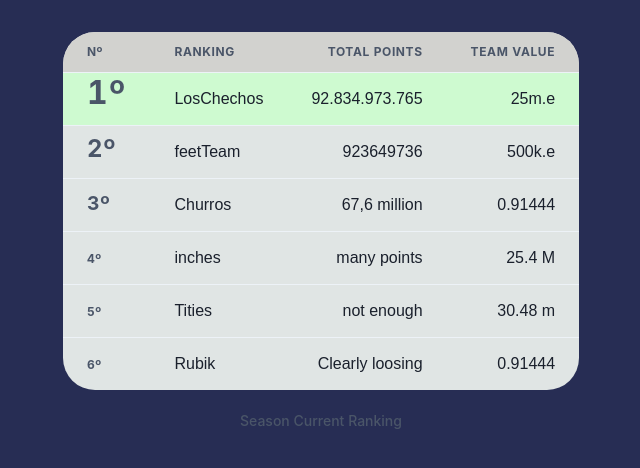
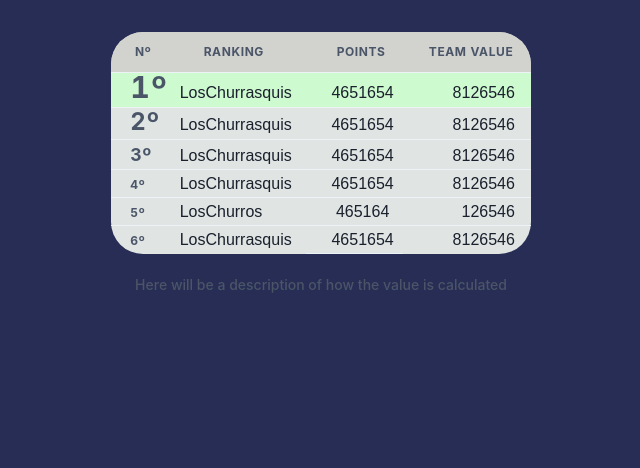
Before and after one commit to proyecto-esports/esports-project-frontend, a React (Vite) app: page /ranking in a window 1280 px wide. Shown: the top 468 px of the page, without its empty margins (319-959 px from the left). Built offline with nearby package versions, Linux system fonts and the light colour scheme.

Commit message:
Tr Customized

```diff
--- /dev/null
+++ b/src/components/RankingBoard.jsx
@@ -0,0 +1,71 @@
+import {
+  Table,
+  TableCaption,
+  TableContainer,
+  Tbody,
+  Th,
+  Thead,
+  Tr,
+} from '@chakra-ui/react';
+import React from 'react';
+
+import TrCustom from './TrCustom';
+
+const RankingBoard = () => {
+  return (
+    <TableContainer m="2rem" borderRadius="2rem">
+      <Table variant="simple" backgroundColor="#e0e5e4" borderRadius="2rem">
+        <TableCaption>
+          Here will be a description of how the value is calculated
+        </TableCaption>
+        <Thead backgroundColor="#D2D2CF">
+          <Tr>
+            <Th>Nº</Th>
+            <Th>RANKING</Th>
+            <Th padding="0.6rem 1.1rem" isNumeric>
+              POINTS
+            </Th>
+            <Th padding="0.6rem 1.1rem" isNumeric>
+              TEAM VALUE
+            </Th>
+          </Tr>
+        </Thead>
+        <Tbody>
+          <TrCustom
+            fSize="1.9rem"
+            pos="1º"
+            color="#cefad0"
+            name="LosChurrasquis"
+            points="4651654"
+            value="8126546"
+          />
+          <TrCustom
+            fSize="1.5rem"
+            pos="2º"
+            name="LosChurrasquis"
+            points="4651654"
+            value="8126546"
+          />
+          <TrCustom
+            fSize="1.1rem"
+            pos="3º"
+            name="LosChurrasquis"
+            points="4651654"
+            value="8126546"
+          />
+          <TrCustom pos="4º" name="LosChurrasquis" points="4651654" value="8126546" />
+          <TrCustom pos="5º" name="LosChurros" points="465164" value="126546" />
+          <TrCustom
+            bBottom="hidden"
+            pos="6º"
+            name="LosChurrasquis"
+            points="4651654"
+            value="8126546"
+          />
+        </Tbody>
+      </Table>
+    </TableContainer>
+  );
+};
+
+export default RankingBoard;
--- /dev/null
+++ b/src/components/TrCustom.jsx
@@ -0,0 +1,26 @@
+import { Td, Th, Tr } from '@chakra-ui/react';
+import React from 'react';
+
+const TrCustom = ({ pos, name, points, value, fSize, color, bBottom }) => {
+  return (
+    <Tr backgroundColor={color} borderBottom={bBottom}>
+      <Th fontSize={fSize} padding="0.4rem 0.4rem 0.2rem 1.2rem">
+        {pos}
+      </Th>
+      <Td padding="0.2rem 0.4rem 0.2rem 0rem">{name}</Td>
+      <Td
+        isNumeric
+        padding="0.2rem 0.4rem 0.2rem 1.4rem"
+        display="flex"
+        justifyContent="center"
+      >
+        {points}
+      </Td>
+      <Td isNumeric padding="0.2rem 1rem 0.2rem 0rem">
+        {value}
+      </Td>
+    </Tr>
+  );
+};
+
+export default TrCustom;
--- a/src/routes/Ranking.jsx
+++ b/src/routes/Ranking.jsx
@@ -1,71 +1,12 @@
-import {
-  Table,
-  TableCaption,
-  TableContainer,
-  Tbody,
-  Td,
-  Th,
-  Thead,
-  Tr,
-} from '@chakra-ui/react';
 import React from 'react';
 
+import RankingBoard from '../components/RankingBoard';
 import BoxFlex from '../components/UI/BoxFlex';
 
 const Ranking = () => {
   return (
     <BoxFlex>
-      <TableContainer m="2rem" borderRadius="2rem">
-        <Table variant="simple" backgroundColor="#e0e5e4" borderRadius="2rem">
-          <TableCaption>Season Current Ranking</TableCaption>
-          <Thead backgroundColor="#D2D2CF">
-            <Tr>
-              <Th>Nº</Th>
-              <Th>RANKING</Th>
-              <Th isNumeric>TOTAL POINTS</Th>
-              <Th isNumeric>TEAM VALUE</Th>
-            </Tr>
-          </Thead>
-          <Tbody>
-            <Tr backgroundColor="#cefad0">
-              <Th fontSize="2rem">1º</Th>
-              <Td>LosChechos</Td>
-              <Td isNumeric>92.834.973.765</Td>
-              <Td isNumeric>25m.e</Td>
-            </Tr>
-            <Tr>
-              <Th fontSize="1.5rem">2º</Th>
-              <Td>feetTeam</Td>
-              <Td isNumeric>923649736</Td>
-              <Td isNumeric>500k.e</Td>
-            </Tr>
-            <Tr>
-              <Th fontSize="1.2rem">3º</Th>
-              <Td>Churros</Td>
-              <Td isNumeric>67,6 million</Td>
-              <Td isNumeric>0.91444</Td>
-            </Tr>
-            <Tr>
-              <Th>4º</Th>
-              <Td>inches</Td>
-              <Td isNumeric>many points</Td>
-              <Td isNumeric>25.4 M</Td>
-            </Tr>
-            <Tr>
-              <Th>5º</Th>
-              <Td>Tities</Td>
-              <Td isNumeric>not enough</Td>
-              <Td isNumeric>30.48 m</Td>
-            </Tr>
-            <Tr borderBottom="hidden">
-              <Th>6º</Th>
-              <Td>Rubik</Td>
-              <Td isNumeric>Clearly loosing</Td>
-              <Td isNumeric>0.91444</Td>
-            </Tr>
-          </Tbody>
-        </Table>
-      </TableContainer>
+      <RankingBoard />
     </BoxFlex>
   );
 };
```
